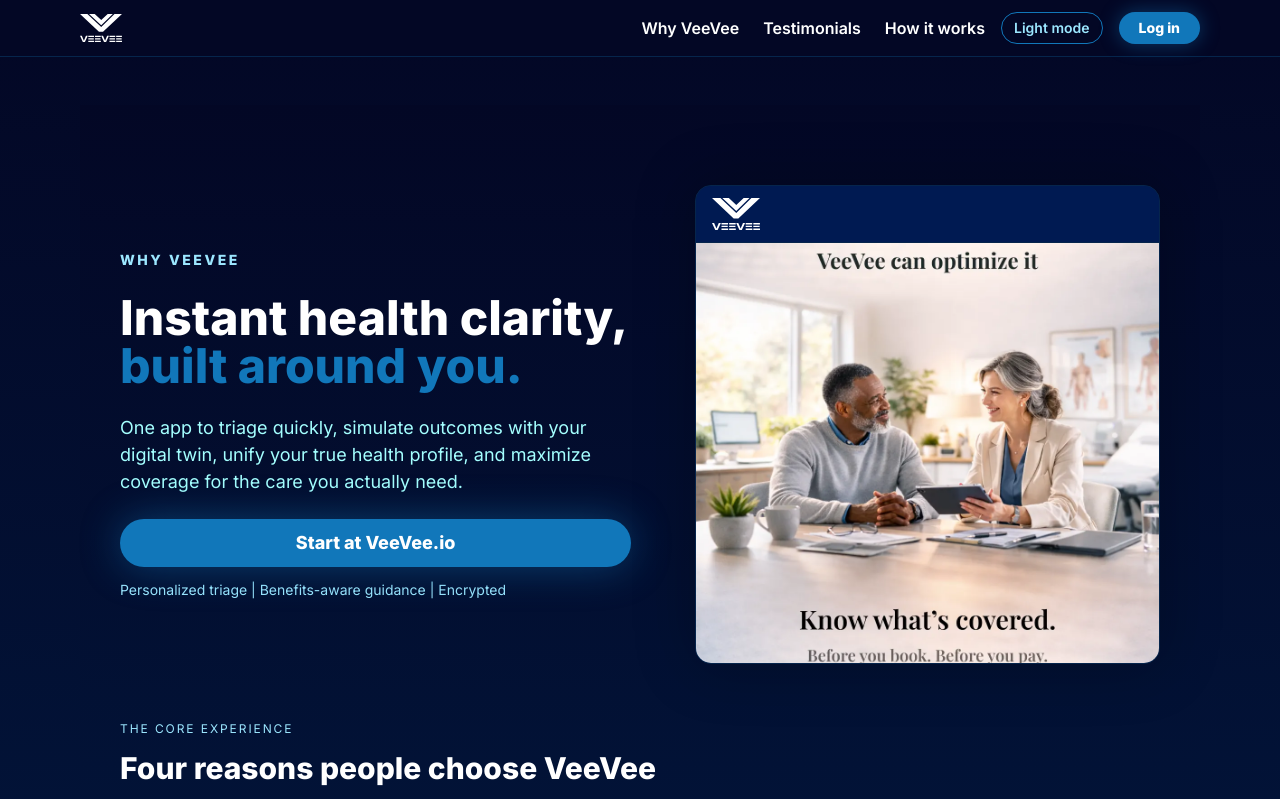
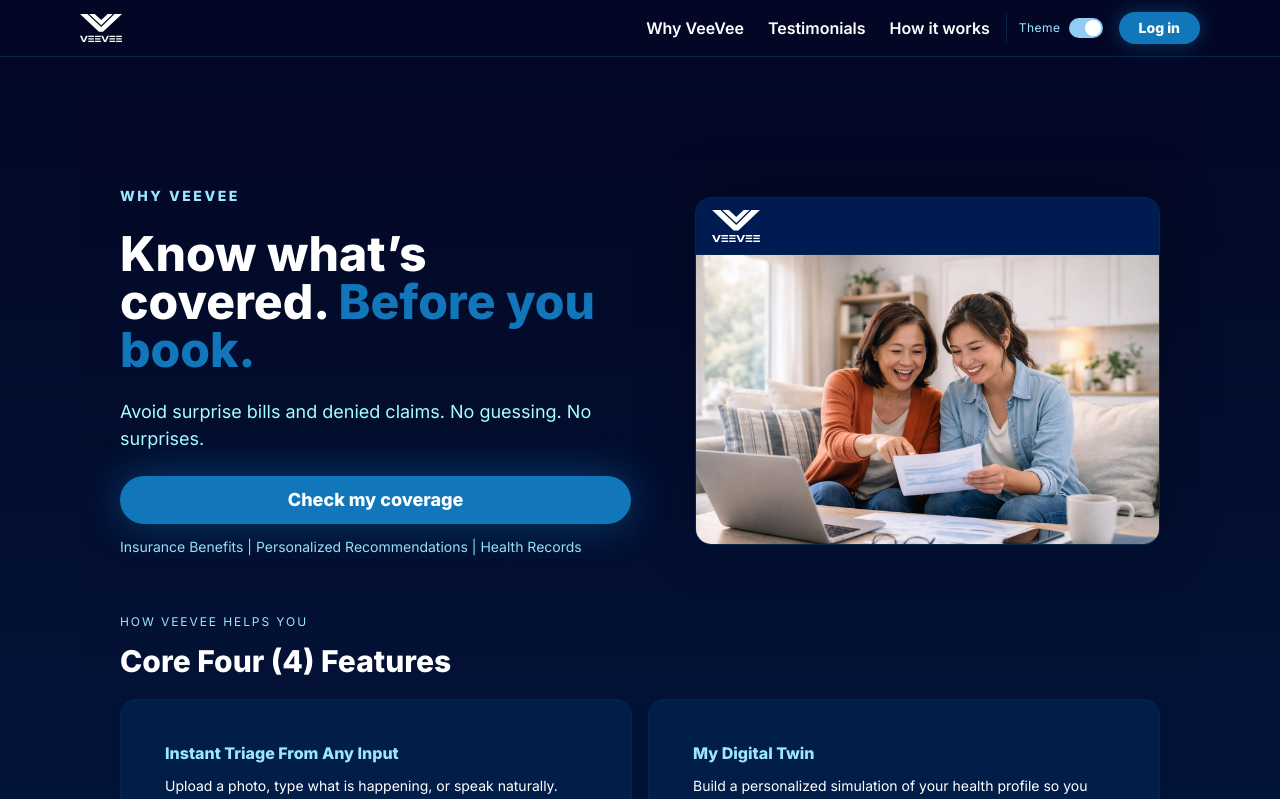
Before and after one commit to cdgonzal/myveevee, a React (Vite) app: page / in a window 1280 px wide. Shown: the top 799 px of the page. Built offline with nearby package versions, Linux system fonts and the light colour scheme.

Commit message:
CodexAuto: MyVeeVee: messaging refactor #8

```diff
--- a/src/App.tsx
+++ b/src/App.tsx
@@ -19,6 +19,7 @@ import {
   Stack,
   useColorMode,
   useColorModeValue,
+  Switch,
 } from "@chakra-ui/react";
 import { Link, Route, Routes, useLocation } from "react-router-dom";
 
@@ -129,7 +130,10 @@ function Header() {
                 </CLink>
               </HStack>
 
-              <ColorModeToggle display={{ base: "none", md: "inline-flex" }} />
+              <ColorModeToggle
+                display={{ base: "none", md: "inline-flex" }}
+                withDivider
+              />
 
               <Button
                 as="a"
@@ -235,13 +239,16 @@ function Footer() {
 function ColorModeToggle({
   display,
   w,
+  withDivider = false,
 }: {
   display?: any;
   w?: any;
+  withDivider?: boolean;
 }) {
   const { colorMode, toggleColorMode } = useColorMode();
   const label = colorMode === "dark" ? "Switch to light mode" : "Switch to dark mode";
   const nextMode = colorMode === "dark" ? "light" : "dark";
+  const isDark = colorMode === "dark";
 
   const onToggle = () => {
     toggleColorMode();
@@ -252,16 +259,32 @@ function ColorModeToggle({
   };
 
   return (
-    <Button
-      onClick={onToggle}
-      size="sm"
-      variant="outline"
-      aria-label={label}
-      title={label}
+    <Flex
+      align="center"
+      gap={2}
       display={display}
       w={w}
+      justify={w ? "space-between" : "flex-start"}
     >
-      {colorMode === "dark" ? "Light mode" : "Dark mode"}
-    </Button>
+      {withDivider && (
+        <Box
+          h="28px"
+          w="1px"
+          bg="border.default"
+          opacity={0.9}
+          mr={1}
+        />
+      )}
+      <Text fontSize="xs" color="text.subtle" letterSpacing="0.04em">
+        Theme
+      </Text>
+      <Switch
+        isChecked={isDark}
+        onChange={onToggle}
+        colorScheme="blue"
+        aria-label={label}
+        title={label}
+      />
+    </Flex>
   );
 }
--- a/src/pages/Home.tsx
+++ b/src/pages/Home.tsx
@@ -108,17 +108,15 @@ export default function Home() {
               lineHeight="1.1"
               color="text.primary"
             >
-              Instant health clarity,
+              Know what’s covered.
               <Box as="span" color="accent.primary">
-                {" "}built around you.
+                {" "}Before you book.
               </Box>
             </Heading>
           </CLink>
 
           <Text fontSize={{ base: "md", md: "lg" }} maxW="lg" color={muted}>
-            One app to triage quickly, simulate outcomes with your digital twin,
-            unify your true health profile, and maximize coverage for the care
-            you actually need.
+            Avoid surprise bills and denied claims. No guessing. No surprises.
           </Text>
 
           <Stack spacing={3}>
@@ -131,11 +129,11 @@ export default function Home() {
               px={10}
               boxShadow="0 0 40px rgba(17, 119, 186, 0.45)"
             >
-              Start at VeeVee.io
+              Check my coverage
             </Button>
 
             <Text fontSize="sm" color={subtle}>
-              Personalized triage | Benefits-aware guidance | Encrypted
+              Insurance Benefits | Personalized Recommendations | Health Records
             </Text>
           </Stack>
         </Stack>
@@ -198,10 +196,10 @@ export default function Home() {
             letterSpacing="0.16em"
             color="accent.soft"
           >
-            The Core Experience
+            How VeeVee helps you
           </Text>
           <Heading as="h2" size={{ base: "md", md: "lg" }} color="text.primary">
-            Four reasons people choose VeeVee
+            Core Four (4) Features
           </Heading>
         </Stack>
         <SimpleGrid columns={{ base: 1, md: 2 }} spacing={4}>
```
Also changed, not shown: public/images/marketing/hero-2026.webp.
